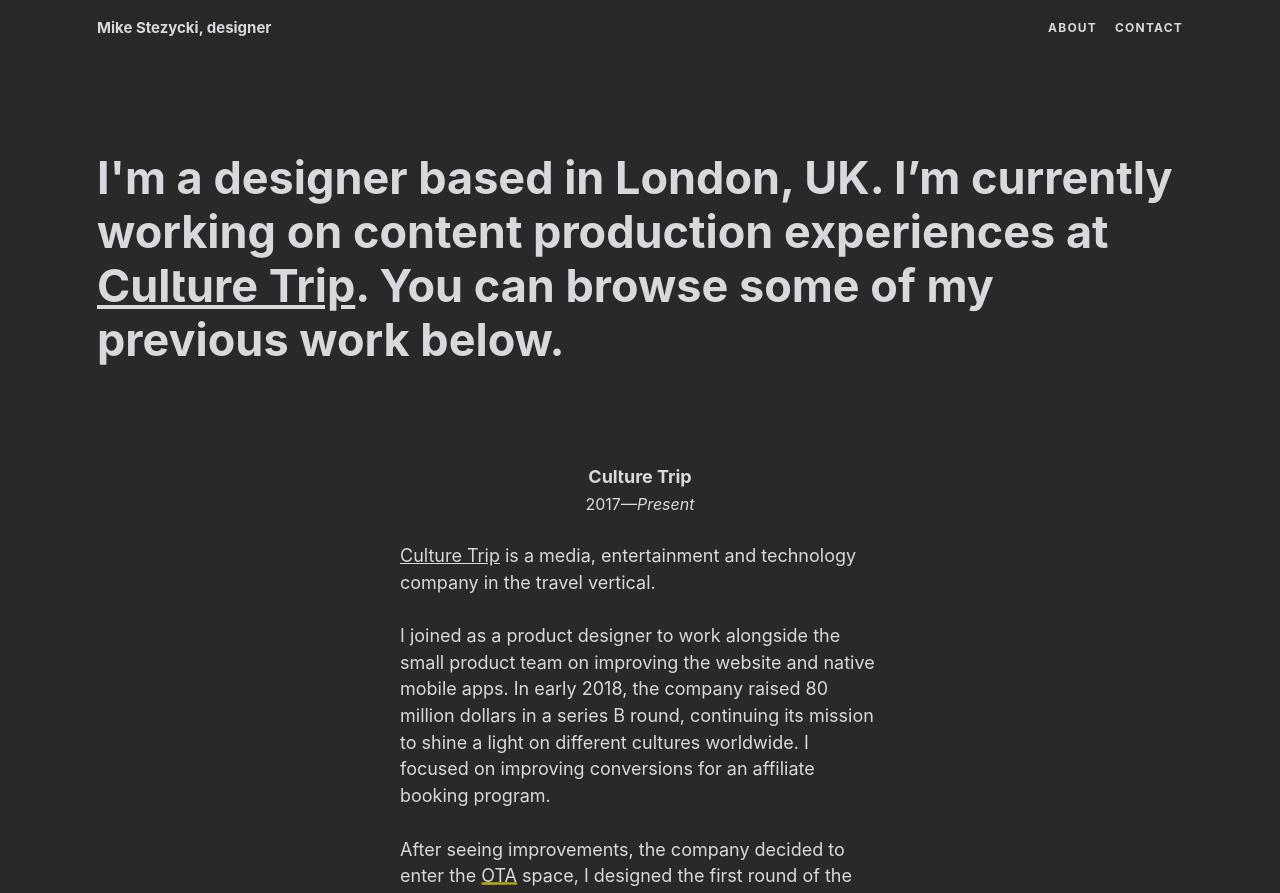
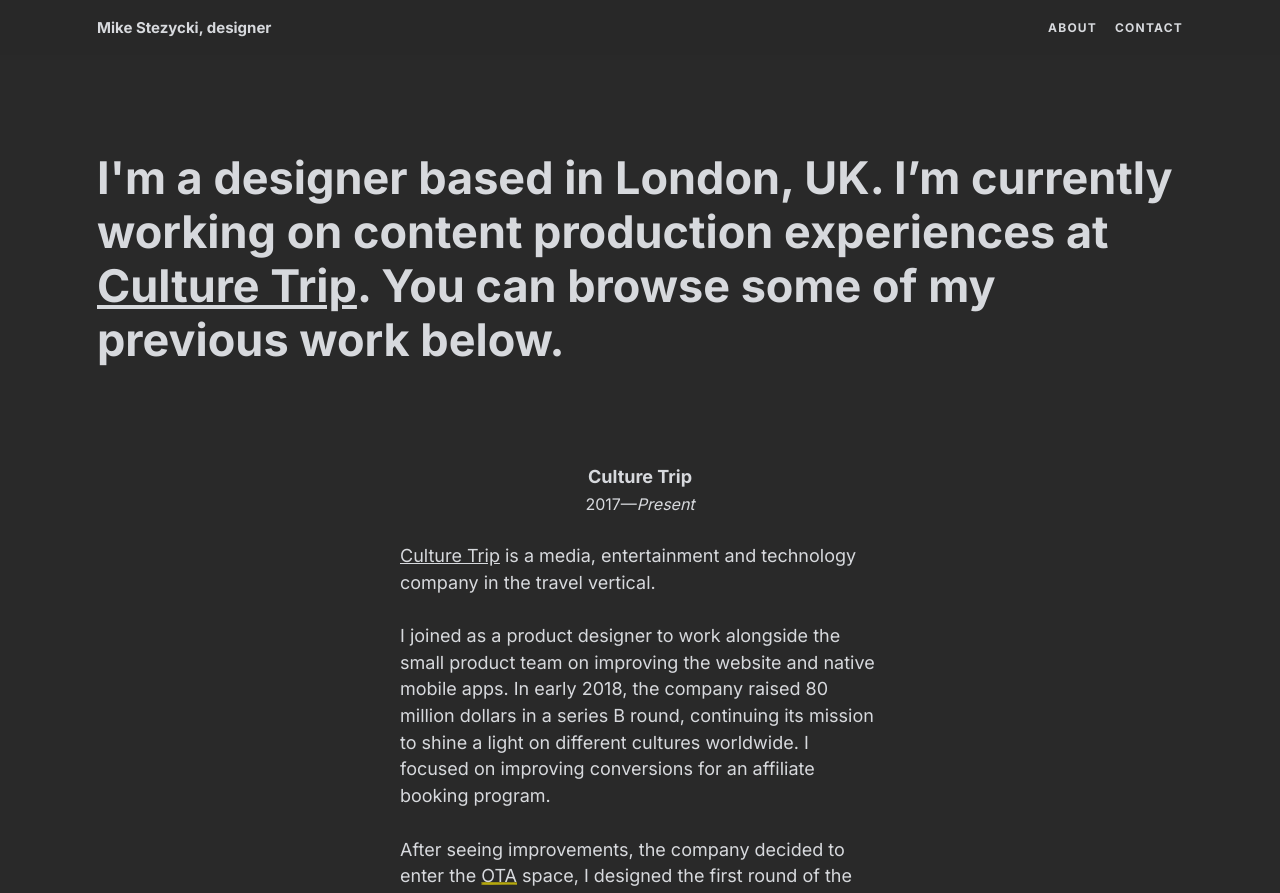
Before and after one commit to mr-stezz/mr-stezz.github.io, a Jekyll site: the page built from index.html, in a window 1280 px wide. Shown: the top 893 px of the page. Built offline with Jekyll 4.4.1, drawn with Linux system fonts in a browser that asks for light colours; some web fonts are replaced.

Commit message:
Switch Inter local over to Google Fonts and switch all the fontObserve.js declarations to Inter and reduce font-weights in CSS to 400 and 700

```diff
--- a/_includes/_head.styles.html
+++ b/_includes/_head.styles.html
@@ -1 +1,2 @@
+<link href="https://fonts.googleapis.com/css2?family=Inter:wght@400;700&display=swap" rel="stylesheet">
 <link rel="stylesheet" href="/assets/css/core.min.css">
--- a/_includes/_head.type.html
+++ b/_includes/_head.type.html
@@ -5,29 +5,22 @@
       return;
     }
 
-    var observerNeueHaasUnicaLight = new w.FontFaceObserver( "Neue Haas Unica", {
-      weight: 300
-    });
-    var observerNeueHaasUnicaLightItalic = new w.FontFaceObserver( "Neue Haas Unica", {
-      weight: 300,
-      style: "italic"
-    });
-    var observerNeueHaasUnicaRegular = new w.FontFaceObserver( "Neue Haas Unica", {
+    var observerInterRegular = new w.FontFaceObserver( "Inter", {
       weight: 400
     });
-    var observerNeueHaasUnicaRegularItalic = new w.FontFaceObserver( "Neue Haas Unica", {
+    var observerInterRegularItalic = new w.FontFaceObserver( "Inter", {
       weight: 400,
       style: "italic"
     });
-    var observerNeueHaasUnicaMedium = new w.FontFaceObserver( "Neue Haas Unica", {
-      weight: 500
+    var observerInterBold = new w.FontFaceObserver( "Inter", {
+      weight: 700
     });
-    var observerNeueHaasUnicaMediumItalic = new w.FontFaceObserver( "Neue Haas Unica", {
-      weight: 500,
+    var observerInterBoldItalic = new w.FontFaceObserver( "Inter", {
+      weight: 700,
       style: "italic"
     });
     w.Promise
-      .all([observerNeueHaasUnicaLight.check(), observerNeueHaasUnicaLightItalic.check(), observerNeueHaasUnicaRegular.check(), observerNeueHaasUnicaRegularItalic.check(), observerNeueHaasUnicaMedium.check(), observerNeueHaasUnicaMediumItalic.check()])
+      .all([observerInterRegular.check(), observerInterRegularItalic.check(), observerInterBold.check(), observerInterBoldItalic.check()])
       .then(function(){
         w.document.documentElement.className += " fonts-loaded";
       });
```
Also changed, not shown: assets/css/core.min.css.
